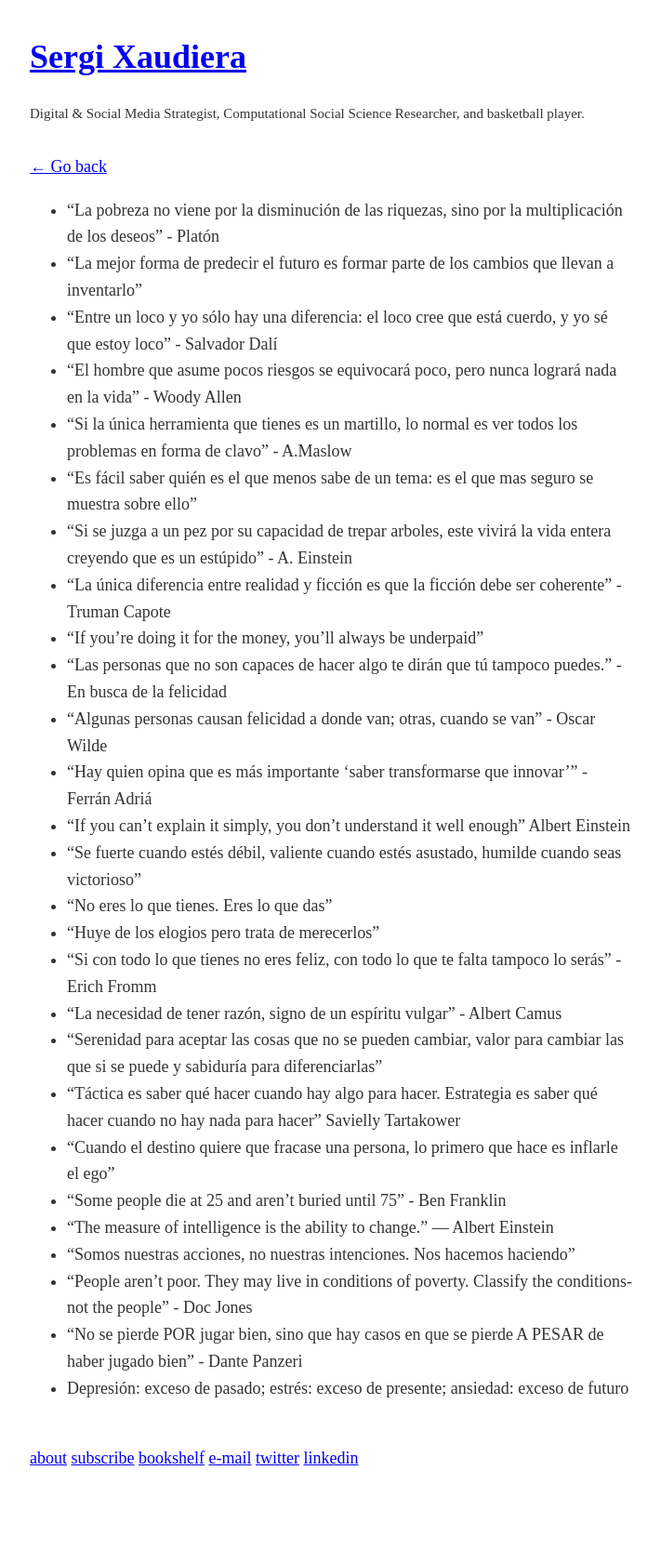
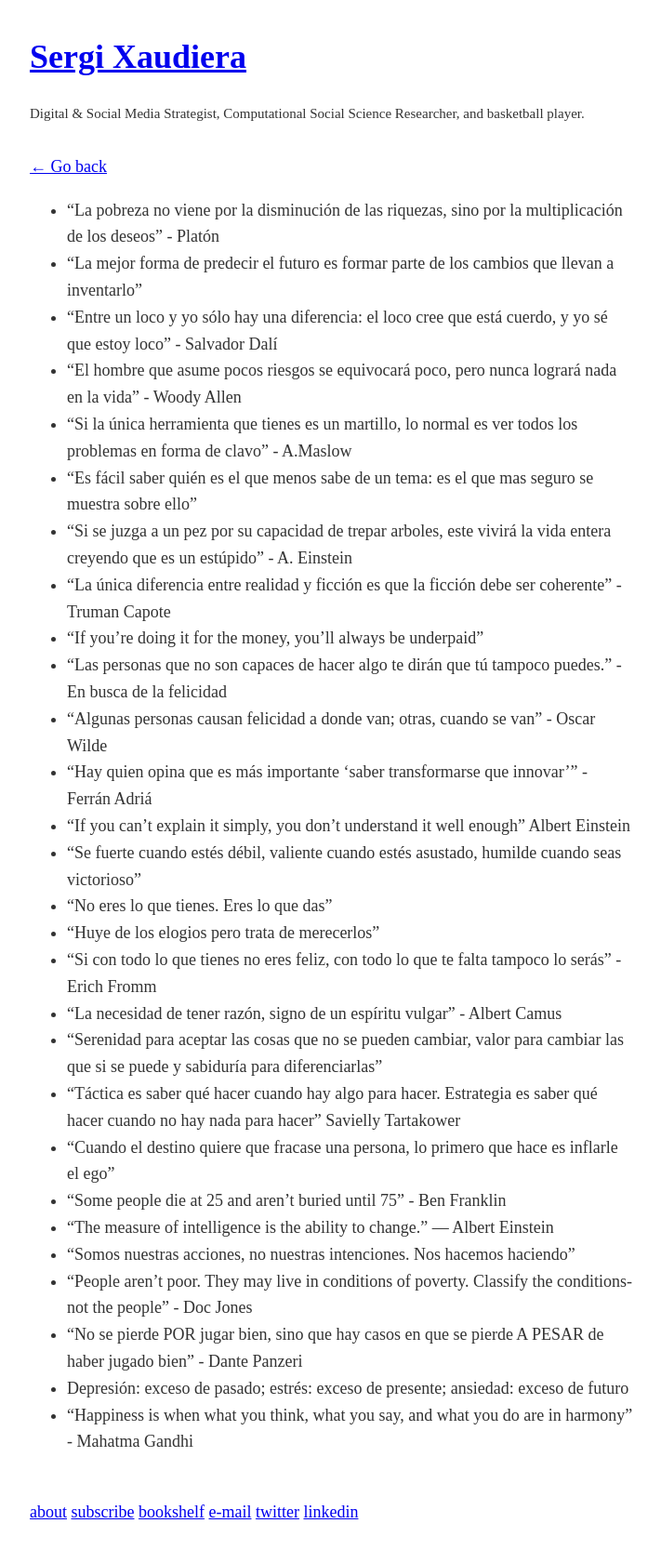
Before and after one commit to sergixaudiera/sergixaudiera.github.io, a Jekyll site: the page built from quotes.md, in a window 1280 px wide. Shown: the whole page at 93% size, without its empty margins (283-994 px from the left). Built offline with Jekyll 4.4.1, drawn with Linux system fonts in a browser that asks for light colours; before the commit the page ends 1623 px from its top, so only the background shows below that.

Commit message:
new quote

```diff
--- a/quotes.md
+++ b/quotes.md
@@ -32,3 +32,4 @@ permalink: /quotes/
 - "People aren't poor. They may live in conditions of poverty. Classify the conditions-not the people" - Doc Jones
 - "No se pierde POR jugar bien, sino que hay casos en que se pierde A PESAR de haber jugado bien" - Dante Panzeri
 - Depresión: exceso de pasado; estrés: exceso de presente; ansiedad: exceso de futuro
+- “Happiness is when what you think, what you say, and what you do are in harmony” - Mahatma Gandhi
```
